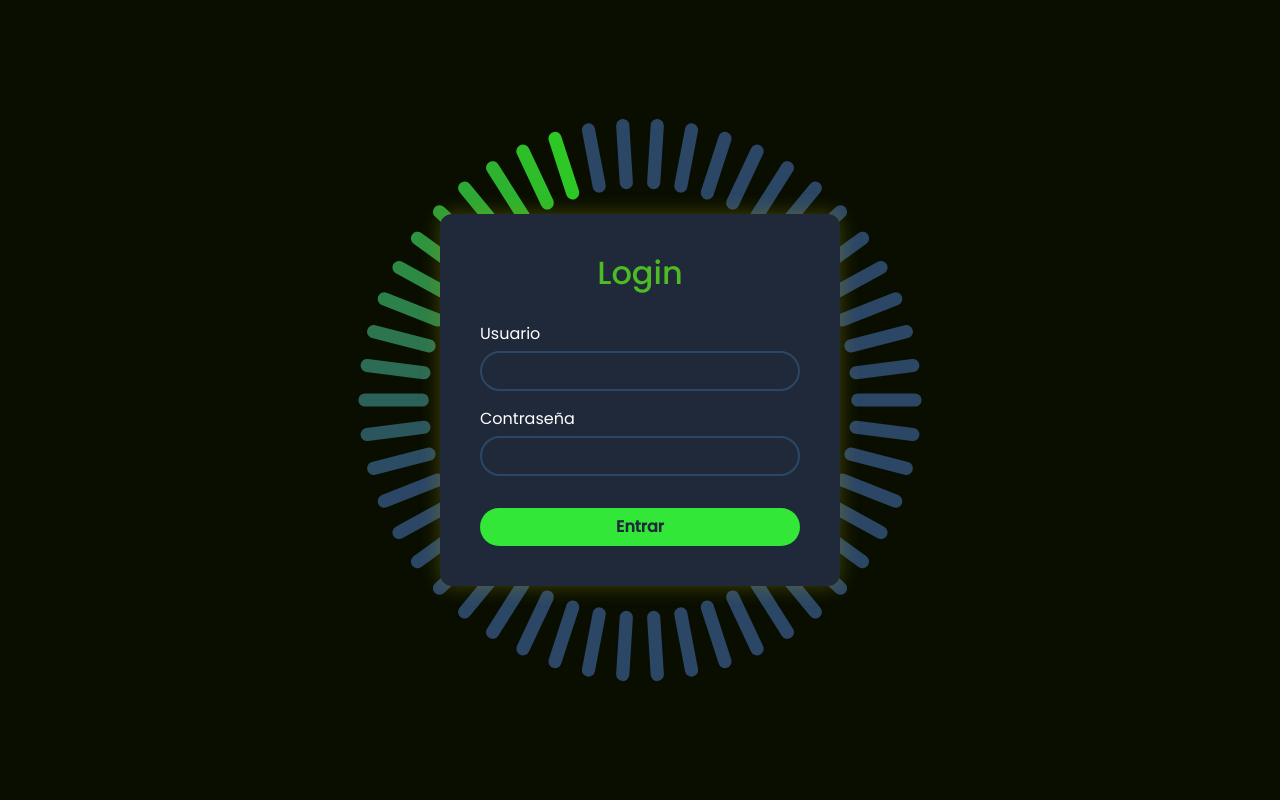
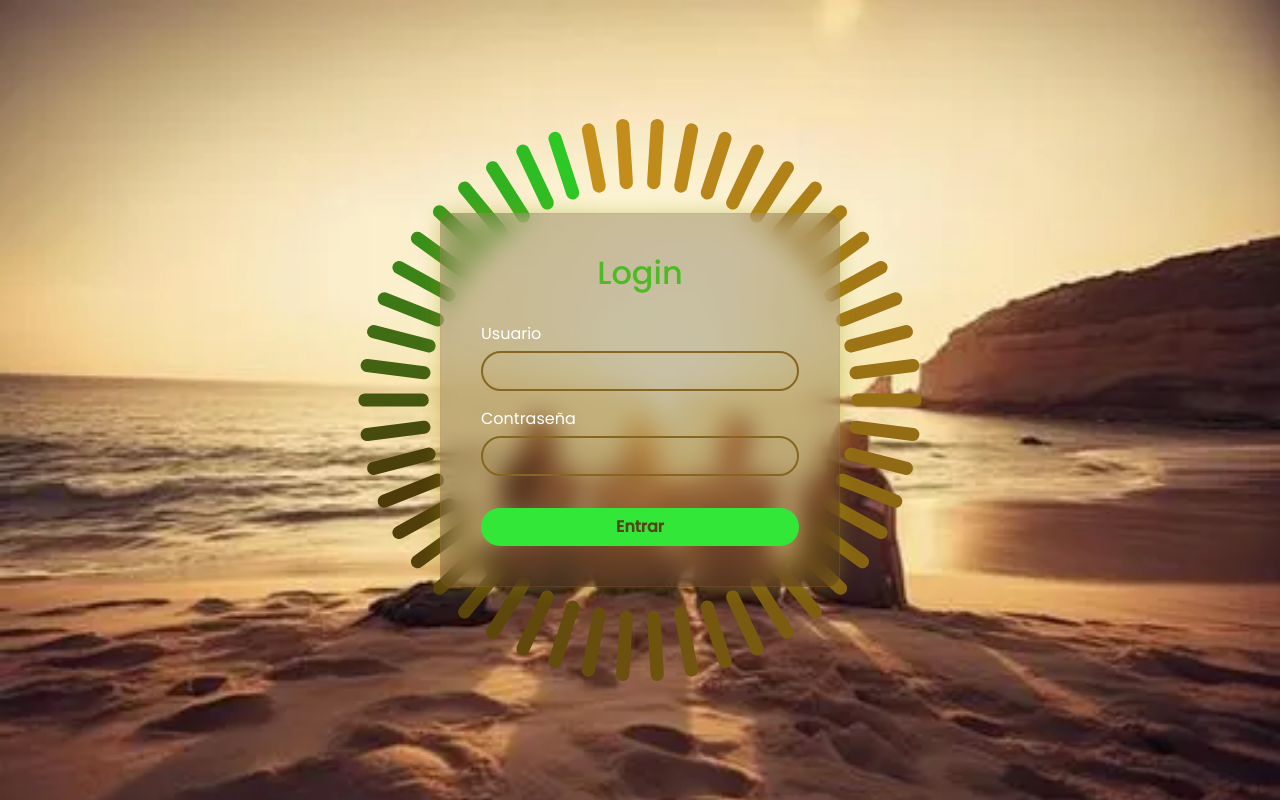
Before and after one commit to Reypao/sicologiapaola, a PHP site: page /login.php in a window 1280 px wide. Run offline with PHP 8.4, Linux system fonts and the light colour scheme.

Commit message:
update colors to login page

```diff
--- a/styles/pages.css
+++ b/styles/pages.css
@@ -313,7 +313,8 @@ main {
 }
 
 .section-customer,
-.section-private, .section-group {
+.section-private,
+.section-group {
   background-color: var(--color-beige-fondo);
   padding: 2em;
 }
@@ -342,15 +343,18 @@ main {
 /*? login page Paola */
 
 .login-body {
+  background-image: url('../images/relaxBeach.webp'); /* Ajusta la ruta según tu estructura de carpetas */
+  background-size: cover;         /* Hace que la imagen cubra toda la pantalla */
+  background-position: center;    /* Centra la imagen */
+  background-repeat: no-repeat;   /* Evita que se repita */
+  height: 100vh;                  /* Asegura que cubra toda la altura de la ventana */
+  display: flex;
+  justify-content: center;
+  align-items: center;
   margin: 0;
   padding: 0;
   font-family: "Poppins", sans-serif;
   box-sizing: border-box;
-  display: flex;
-  justify-content: center;
-  align-items: center;
-  background: rgb(9, 14, 1);
-  min-height: 100vh;
   overflow: hidden;
 }
 
@@ -369,7 +373,7 @@ main {
   left: 0;
   width: 32px;
   height: 6px;
-  background: #2c4766;
+  background: #c9921c;
   border-radius: 8px;
   transform-origin: 128px;
   transform: scale(2.2) rotate(calc(var(--i) * (360deg / 50)));
@@ -383,20 +387,25 @@ main {
   }
 
   25% {
-    background: #2c4766;
+    background: #4b3a0a;
   }
 }
 
+/* --- EFECTO GLASSMORPHISM AGREGADO AQUÍ --- */
 .login-box {
   position: relative;
   z-index: 1;
-  background: #1f293a;
+  background: rgba(100, 79, 26, 0.35); /* Fondo semitransparente */
+  backdrop-filter: blur(12px); /* Desenfoque para el efecto vidrio */
+  -webkit-backdrop-filter: blur(12px);
+  border: 1px solid rgba(219, 130, 67, 0.15); /* Borde sutil tipo cristal */
   padding: 40px;
   border-radius: 12px;
   box-shadow: 0 0 20px rgba(157, 154, 15, 0.4);
   width: 100%;
   max-width: 400px;
 }
+/* --- FIN DEL CAMBIO --- */
 
 .login-box h2 {
   color: rgba(77, 186, 38, 1);
@@ -406,7 +415,7 @@ main {
 
 .form-control {
   background-color: transparent;
-  border: 2px solid #2c4766;
+  border: 2px solid #866621;
   color: #fff;
   border-radius: 40px;
   padding-left: 20px;
@@ -426,7 +435,7 @@ label {
 
 .btn-custom {
   background: rgb(50, 231, 56);
-  color: #1f293a;
+  color: #574314;
   font-weight: 600;
   border-radius: 45px;
 }
```
Also changed, not shown: images/relaxBeach.webp (added).
